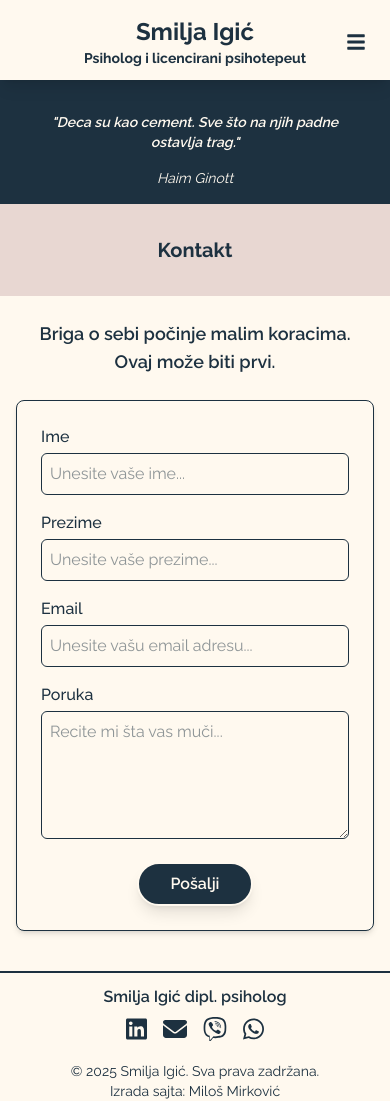
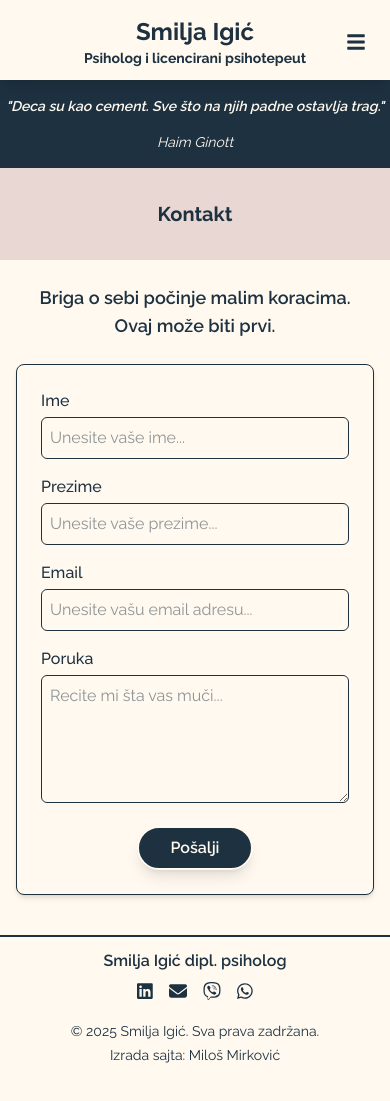
Before and after one commit to Milos191405/smiljaigicpsiholog, a Next.js app: page /Kontakt in a window 390 px wide. After the commit the page ends 1065 px from the top, so only its background shows below. Built offline with nearby package versions, Linux system fonts and the light colour scheme.

Commit message:
small screen fixing

```diff
--- a/components/Footer.js
+++ b/components/Footer.js
@@ -5,10 +5,9 @@ import { faEnvelope } from '@fortawesome/free-solid-svg-icons';
 function Footer() {
   return (
     <footer className="text-center space-y-2 border-t-2 border-foreground pt-3">
-      {/* <p>Psiholog i licencirani psihotepeut</p> */}
       <p className="font-semibold">Smilja Igić dipl. psiholog</p>
 
-      <div>
+      <div className="flex justify-center gap-4 mt-2">
         <a
           href="https://www.linkedin.com/in/smilja-igi%C4%87-16734866/"
           target="_blank"
@@ -16,7 +15,7 @@ function Footer() {
         >
           <FontAwesomeIcon
             icon={faLinkedin}
-            className="text-foreground hover:text-blue-500 transition-all duration-300 text-2xl"
+            className="text-lg sm:text-xl md:text-2xl text-foreground hover:text-blue-500 transition-all duration-300"
           />
         </a>
 
@@ -24,30 +23,39 @@ function Footer() {
           href="mailto:gajins@yahoo.com"
           target="_blank"
           rel="noopener noreferrer"
-          className="ml-4"
         >
           <FontAwesomeIcon
             icon={faEnvelope}
-            className="text-foreground-700 hover:text-gray-500 transition-all duration-300 text-2xl"
+            className="text-lg sm:text-xl md:text-2xl text-foreground hover:text-gray-500 transition-all duration-300"
           />
         </a>
 
-        <a href="#" className="ml-4" aria-label="Viber">
+       <a
+    href="viber://chat?number=%2B381638344258"
+    aria-label="Viber"
+    target="_blank"
+    rel="noopener noreferrer"
+  >
     <FontAwesomeIcon
       icon={faViber}
-            className="text-foreground-700 hover:text-violet-500 transition-all duration-300 text-2xl"
+      className="text-lg sm:text-xl md:text-2xl text-foreground hover:text-violet-500 transition-all duration-300"
     />
   </a>
 
-        <a href="#" className="ml-4" aria-label="WhatsApp">
+  <a
+    href="https://wa.me/381638344258"
+    aria-label="WhatsApp"
+    target="_blank"
+    rel="noopener noreferrer"
+  >
     <FontAwesomeIcon
       icon={faWhatsapp}
-            className="text-foreground-700 hover:text-green-600 transition-all duration-300 text-2xl"
+      className="text-lg sm:text-xl md:text-2xl text-foreground hover:text-green-600 transition-all duration-300"
     />
   </a>
       </div>
 
-      <div className="mt-4 text-sm text-muted-foreground">
+      <div className="mt-4 text-sm text-muted-foreground space-y-1">
         <p>© {new Date().getFullYear()} Smilja Igić. Sva prava zadržana.</p>
         <p>Izrada sajta: Miloš Mirković</p>
       </div>
--- a/components/RandomQuote.js
+++ b/components/RandomQuote.js
@@ -19,10 +19,10 @@ function RandomQuote() {
 
   return (
     <div className="w-full bg-text-primary text-background ">
-    <div className=" p-4  text-center text-sm  md:text-sm lg:text-md xl:text-lg 2xl:text-xl">
-      <p className=" italic font-semibold p-4">{`"${randomQuote.text}"`}</p>
+    <div className=" py-4  text-center text-sm  md:text-sm lg:text-md xl:text-lg 2xl:text-xl">
+      <p className=" italic font-semibold pb-4">{`"${randomQuote.text}"`}</p>
       {randomQuote.author && randomQuote.author !== "Nepoznati autor" && (
-        <p className=" italic text-sm md:text-sm lg:text-md xl:text-lg 2xl:text-xl">{randomQuote.author}</p>
+        <p className="italic text-sm md:text-sm lg:text-md xl:text-lg 2xl:text-xl">{randomQuote.author}</p>
       )}
     </div>
     </div>
--- a/src/app/Blog/page.js
+++ b/src/app/Blog/page.js
@@ -36,28 +36,28 @@ export default async function Blog() {
       </header>
 
       <main>
-        <section className="pt-[64px] lg:pt-[100px]">
+        <section className="pt-[80px] lg:pt-[100px]">
           <RandomQuote />
         </section>
 
         <section aria-labelledby="blog-title" className="px-4 md:px-0">
           <h1
             id="blog-title"
-            className="italic text-center font-semibold py-5 text-xl md:text-2xl lg:text-3xl xl:text-4xl 2xl:text-5xl text-text-primary"
+            className="italic text-center font-semibold pt-6 text-xl md:text-2xl lg:text-3xl xl:text-4xl 2xl:text-5xl text-text-primary"
           >
             Blog o psihoterapiji i razvoju deteta
           </h1>
 
-          <ul className="mt-8 grid grid-cols-1 gap-8 lg:grid-cols-2 md:max-w-[700px] lg:max-w-[1000px] xl:max-w-[1200px] mx-auto pb-10">
+          <ul className="mt-6 grid grid-cols-1 gap-8 lg:grid-cols-2 md:max-w-[700px] lg:max-w-[1000px] xl:max-w-[1200px] mx-auto pb-10">
             {posts.map((post) => (
-              <li key={post.id} className="text-center">
+              <li key={post.id}className="text-center  p-6 bg-background-secondary rounded-2xl shadow-md hover:shadow-xl hover:scale-[1.03] transition-transform duration-300 ease-in-out">
                 <Link
                   href={`/Blog/${generateSlug(post.title)}`}
                   className="inline-block hover:opacity-90"
                 >
                   <article
                     aria-label={post.title}
-                    className="flex flex-col items-center space-y-4"
+                    className="flex flex-col items-center space-y-4 "
                   >
                     <div className="relative w-72 sm:w-92 md:w-96 lg:w-96 aspect-square rounded-xl shadow-md overflow-hidden">
                       <Image
--- a/src/app/HomeClient.js
+++ b/src/app/HomeClient.js
@@ -53,8 +53,8 @@ export default function HomeClient() {
       <main>
         {/* Hero Section */}
         <FadeUp>
-          <section className="pt-[64px] lg:pt-[100px] bg-background-secondary">
-            <div className="mx-auto max-w-screen-xl flex flex-col lg:flex-row items-center justify-center px-6 pt-20 pb-10">
+          <section className="pt-[80px]  lg:pt-[100px] bg-background-secondary">
+            <div className="mx-auto max-w-screen-xl flex flex-col lg:flex-row items-center justify-center px-6 pt-6  pb-10">
               <div className="lg:w-1/2 text-center lg:text-left pb-6 lg:p-10">
                 <h1 className="text-2xl md:text-3xl lg:text-4xl font-semibold leading-tight">
                   Terapija za decu, tinejdžere i njihove porodice
@@ -65,7 +65,7 @@ export default function HomeClient() {
                 <Button href="/Kontakt" text="Zakaži konsultaciju" styleType="consultation" />
               </div>
 
-              <div className="flex justify-end lg:w-1/2 lg:p-5">
+              <div className="mt-2 flex justify-end lg:w-1/2 lg:p-5">
                 <ImageSection
                   src="/Smiljka1.jpg"
                   width={500}
--- a/src/app/Psihoterapija/page.js
+++ b/src/app/Psihoterapija/page.js
@@ -58,12 +58,12 @@ function Psihoterapija() {
       <Navbar />
 
       <main>
-        <div className="pt-[64px] lg:pt-[100px]">
+        <div className="pt-[80px] lg:pt-[100px]">
           <RandomQuote />
         </div>
 
         {/* Glavna sekcija - tekst i slika */}
-        <section className="py-10 px-6 bg-background-secondary">
+        <section className="py-6 px-6 bg-background-secondary">
           <div
             className="mx-auto md:max-w-[700px] lg:max-w-[1000px] xl:max-w-[1200px] 2xl:max-w-[1800px]
               flex flex-col lg:flex-row items-start justify-center px-6 md:px-0"
```
Lines whose indentation alone changed are shown as unchanged.
